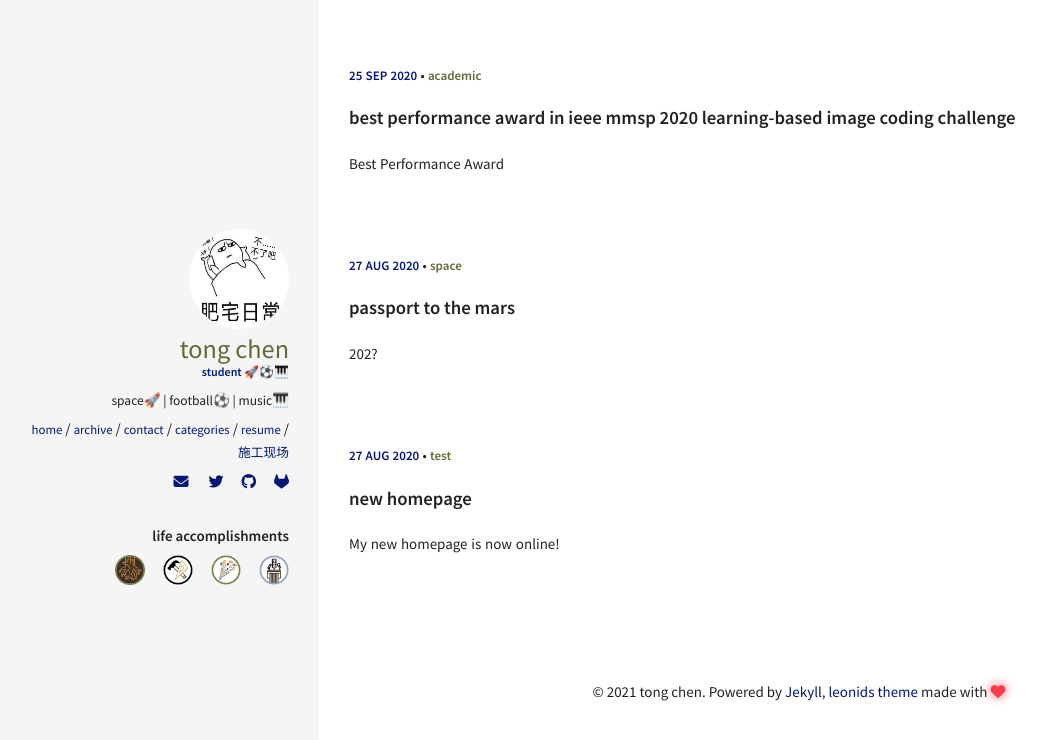
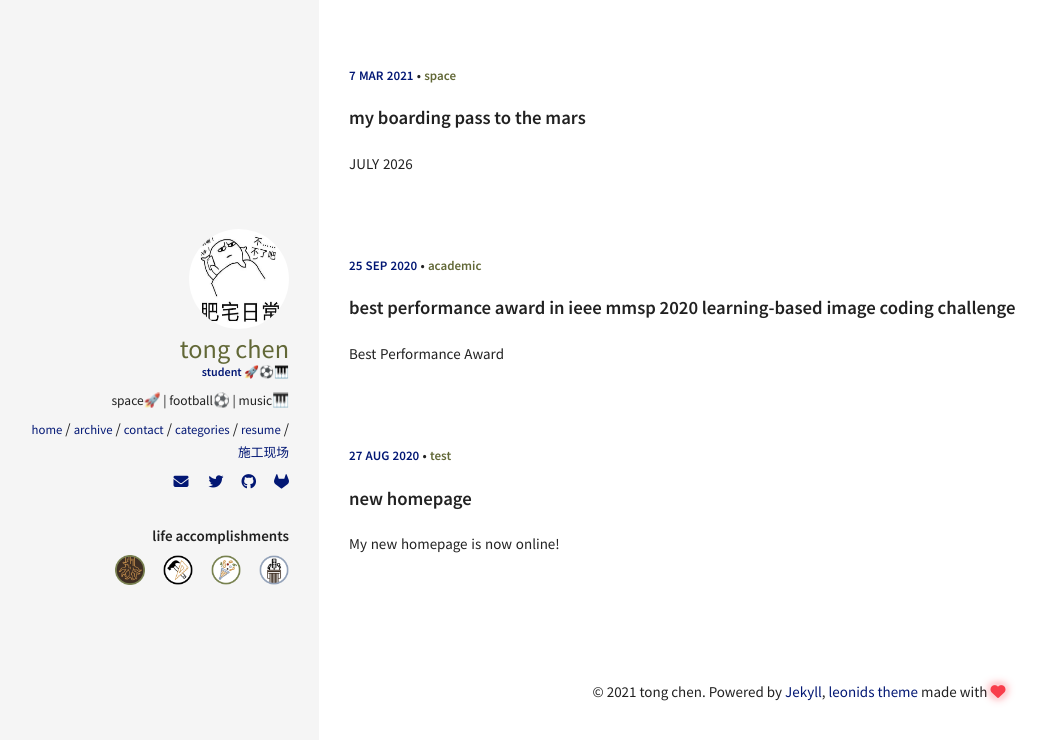
Before and after one commit to tongxyh/tongxyh.github.io, a Jekyll site: the page built from index.html, in a window 1280 px wide. Shown: the top 740 px of the page, without its empty margins (1-1047 px from the left). Built offline with Jekyll 4.4.1, drawn with Linux system fonts in a browser that asks for light colours; nearby versions of some CDN libraries.

Commit message:
Update 2021-03-07-tomars.md

```diff
--- a/_posts/2021-03-07-tomars.md
+++ b/_posts/2021-03-07-tomars.md
@@ -1,10 +1,10 @@
 ---
 layout: post
-title:  "Passport to the Mars"
-excerpt: "202?"
+title:  "My Boarding Pass to the Mars"
+excerpt: "JULY 2026"
 comments : true
-date:   2020-08-27 17:00:00 +0800
+date:   2021-03-07 17:00:00 +0800
 categories: [SPACE]
 ---
-Fly me to Mars [test]
+Fly me to the Mars!
 <iframe width="980" height="410" src="https://mars.nasa.gov/layout/embed/send-your-name/future/certificate/?cn=549239853632" frameborder="0"></iframe>
```
